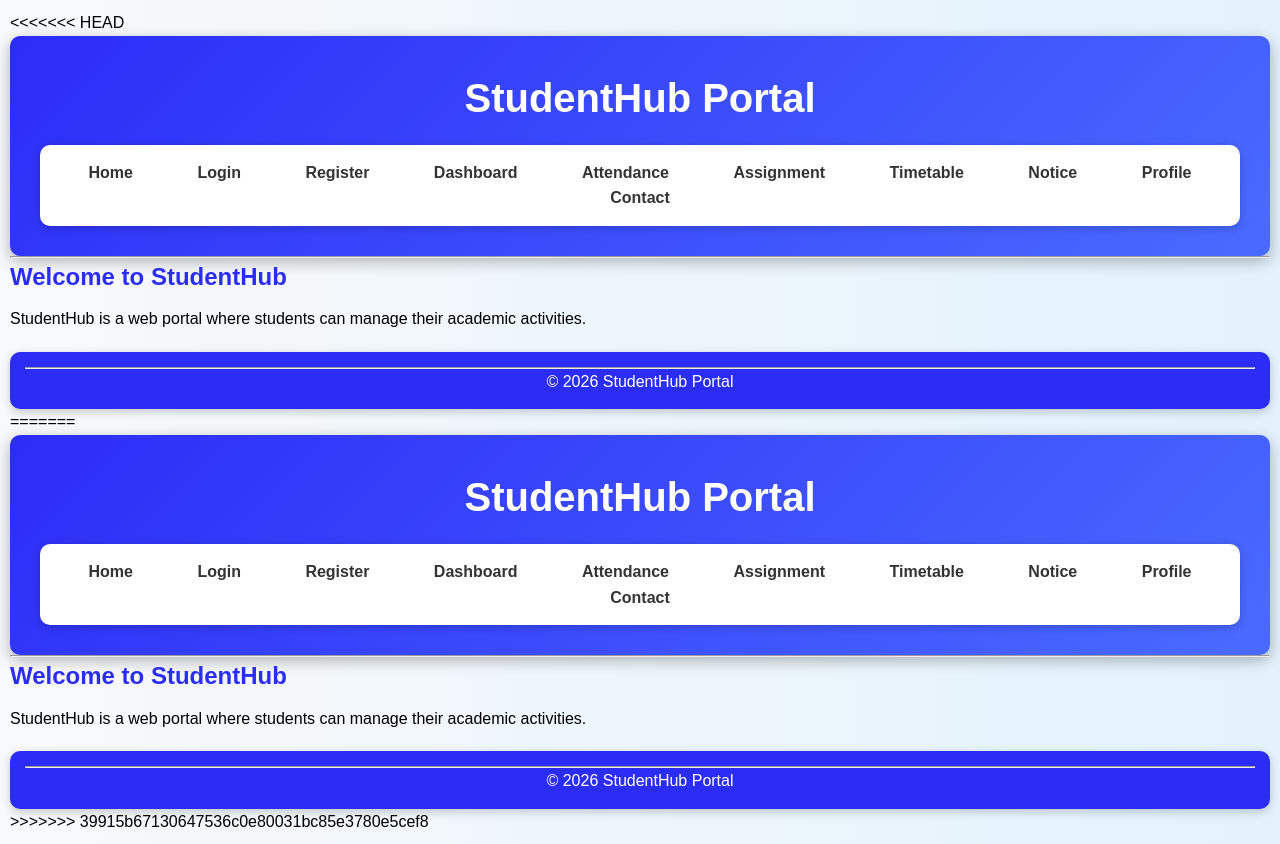
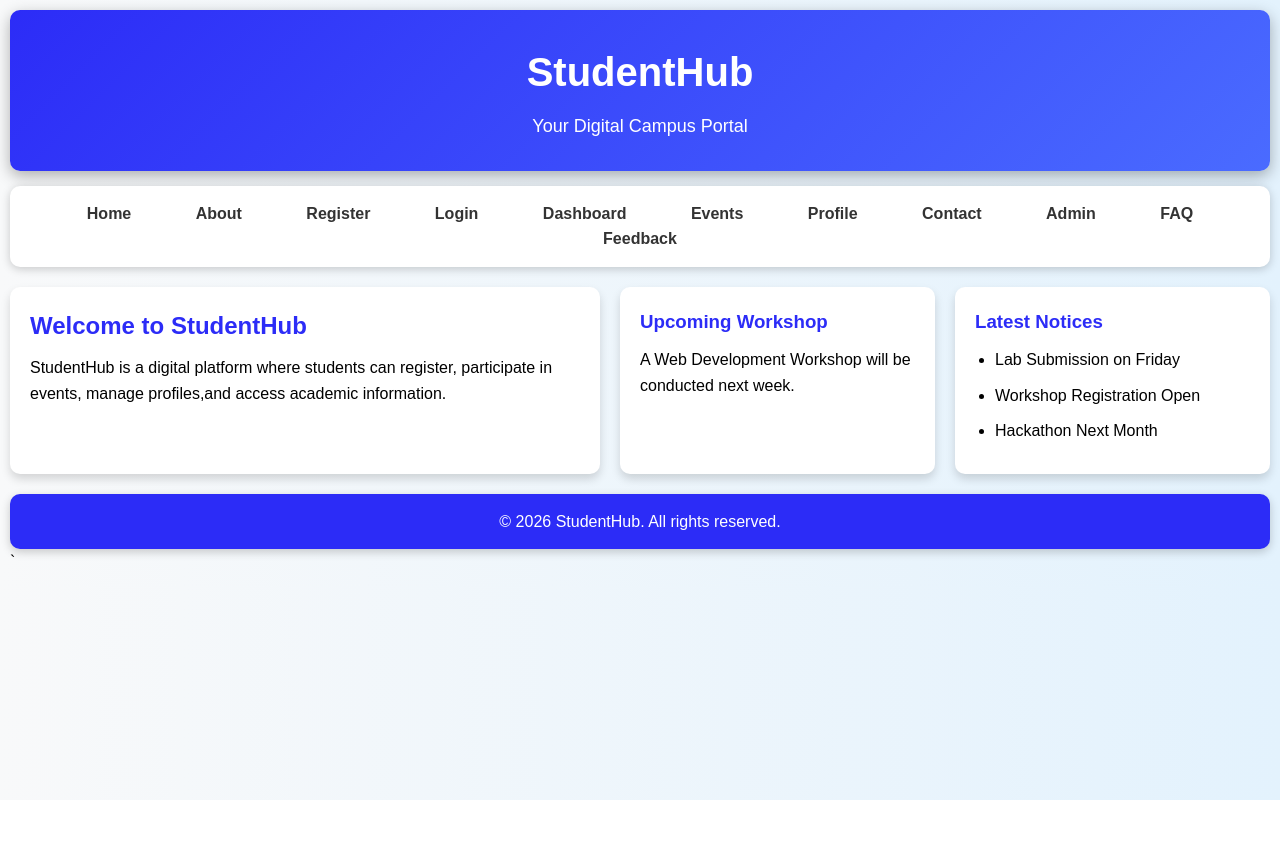
Before and after one commit to parththummar2/STUDENTHUB, a plain HTML site: page pages/index.html in a window 1280 px wide. After the commit the page ends 800 px from the top, so only its background shows below. Drawn offline with Linux system fonts and the light colour scheme; files that its build step writes are made by us from their sources.

Commit message:
Update index.html

```diff
--- a/pages/index.html
+++ b/pages/index.html
@@ -1,91 +1,68 @@
-<<<<<<< HEAD
 <!DOCTYPE html>
-<html>
+<html lang="en">
 <head>
+    <meta charset="UTF-8">
+    <meta name="viewport" content="width=device-width, initial-scale=1.0">
+    <link rel="stylesheet" href="../css/style.css">
     <title>StudentHub - Home</title>
-    <link rel="stylesheet" href="css/style.css">
 </head>
-
 <body>
-
     <header>
-    <h1>StudentHub Portal</h1>
+        <h1>StudentHub</h1>
+        <p>Your Digital Campus Portal</p>
+    </header>
 
      <nav>
           <a href="index.html">Home</a>
+          <a href="about.html">About</a>
+          <a href="register.html">Register</a>
           <a href="login.html">Login</a>
-        <a href="register.html">Register</a>
           <a href="dashboard.html">Dashboard</a>
-        <a href="attendance.html">Attendance</a>
-        <a href="assignment.html">Assignment</a>
-        <a href="timetable.html">Timetable</a>
-        <a href="notice.html">Notice</a>
+          <a href="event.html">Events</a>
           <a href="profile.html">Profile</a>
           <a href="contact.html">Contact</a>
+          <a href="admin.html">Admin</a>
+          <a href="faq.html">FAQ</a>
+          <a href="feedback.html">Feedback</a>
 
      </nav>
-    </header>
 
-<hr>
-
+     <main>
+        <section>
             <h2>Welcome to StudentHub</h2>
 
             <p>
-StudentHub is a web portal where students can manage their academic activities.
+                StudentHub is a digital platform where students can register,
+                 participate in events, manage profiles,and access academic information.
+            </p>
+        </section>
+
+        <article>
+
+            <h3>Upcoming Workshop</h3>
+
+            <p>
+                A Web Development Workshop will be conducted next week.
             </p>
 
+        </article>
+
+        <aside>
+
+            <h3>Latest Notices</h3>
+
+            <ul>
+
+                <li>Lab Submission on Friday</li>
+                <li>Workshop Registration Open</li>
+                <li>Hackathon Next Month</li>
+
+            </ul>
+        </aside>
+     </main>
      <footer>
-    <hr>
-    © 2026 StudentHub Portal
+
+        <p>&copy; 2026 StudentHub. All rights reserved.</p>
      </footer>
-
-<script src="js/script.js"></script>
-
 </body>
-</html>
-=======
-<!DOCTYPE html>
-<html>
-<head>
-    <title>StudentHub - Home</title>
-    <link rel="stylesheet" href="style.css">
-</head>
-
-<body>
-
-<header>
-    <h1>StudentHub Portal</h1>
-
-    <nav>
-        <a href="index.html">Home</a>
-        <a href="login.html">Login</a>
-        <a href="register.html">Register</a>
-        <a href="dashboard.html">Dashboard</a>
-        <a href="attendance.html">Attendance</a>
-        <a href="assignment.html">Assignment</a>
-        <a href="timetable.html">Timetable</a>
-        <a href="notice.html">Notice</a>
-        <a href="profile.html">Profile</a>
-        <a href="contact.html">Contact</a>
-    </nav>
-
-</header>
-
-<hr>
-
-<h2>Welcome to StudentHub</h2>
-
-<p>
-StudentHub is a web portal where students can manage their academic activities.
-</p>
-
-<footer>
-    <hr>
-    © 2026 StudentHub Portal
-</footer>
-
-<script src="script.js"></script>
-
-</body>
-</html>
->>>>>>> 39915b67130647536c0e80031bc85e3780e5cef8
+</html>`
```
Lines whose indentation alone changed are shown as unchanged.
